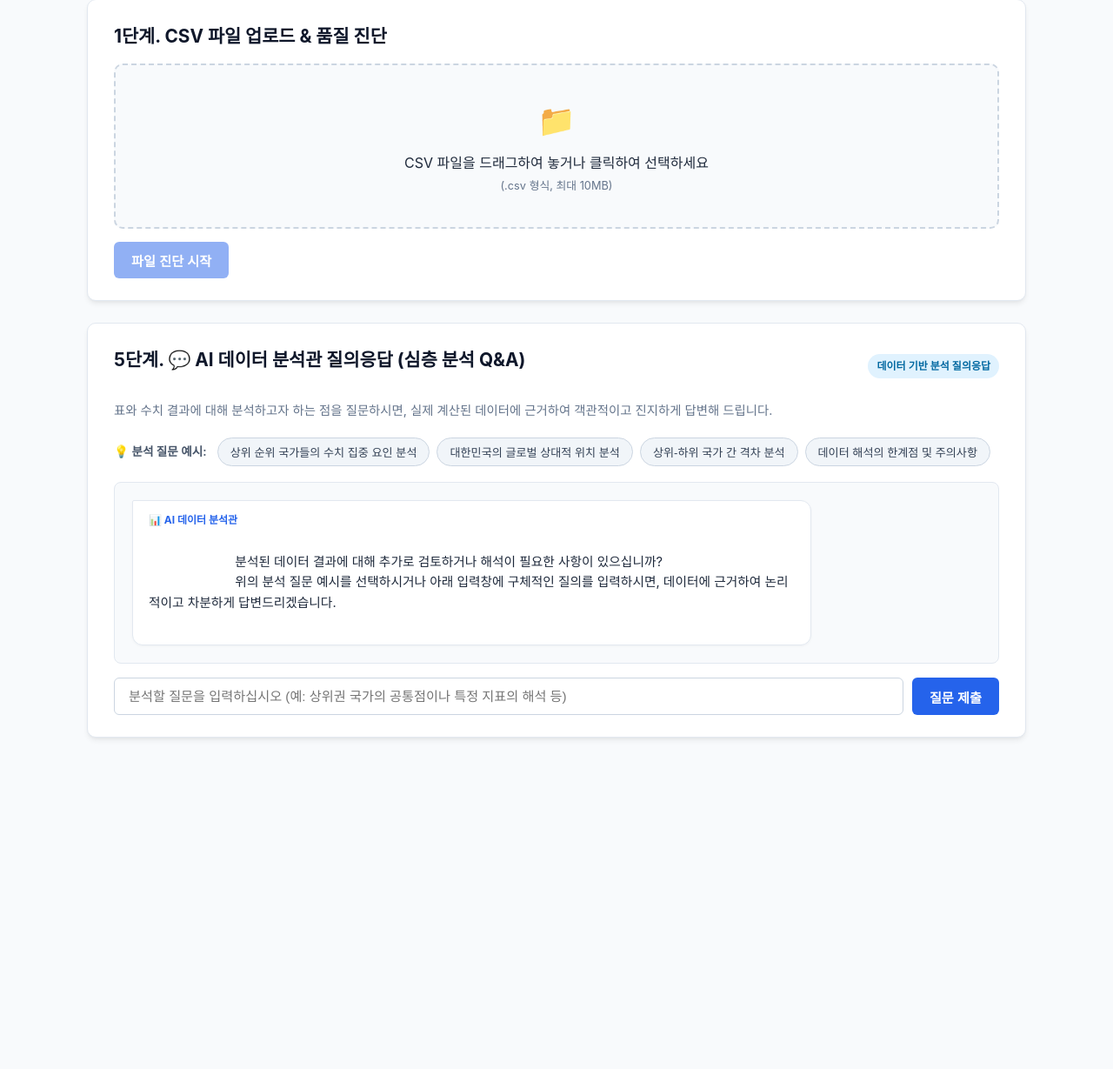
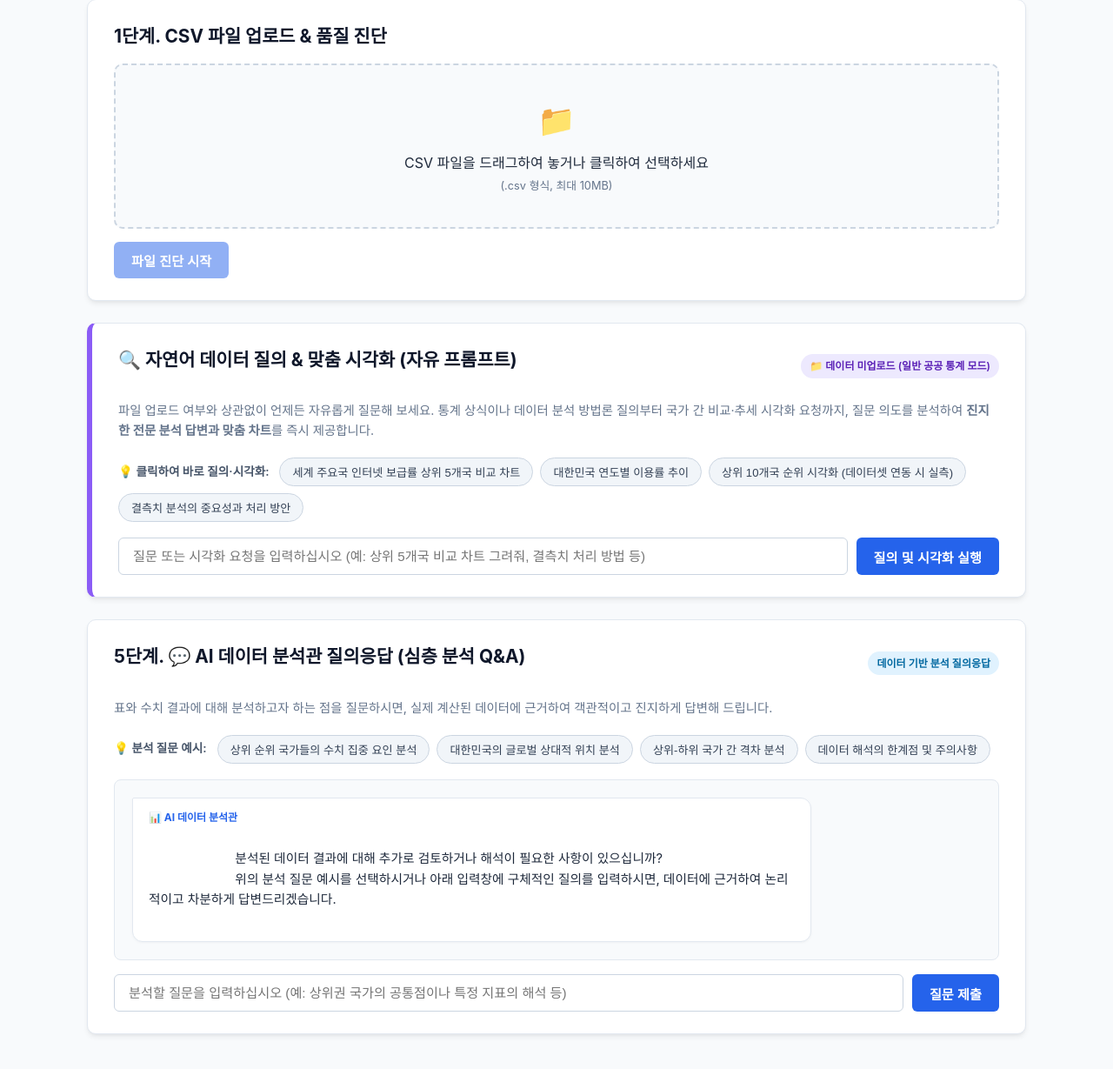
Before and after one commit to hawonjang94/data-insight-builder, a Flask app: page / in a window 1280 px wide. Shown: the part 238-1467 px from the top of the page at 87% size. Before the commit the page ends 1088 px from the top, so only its background shows below. Run offline with Flask 3, Linux system fonts and the light colour scheme.

Commit message:
feat: add free natural language query and auto-visualization with Pandas fallback

```diff
--- a/app.py
+++ b/app.py
@@ -601,6 +601,161 @@ def ask_question_about_data():
         return jsonify({"error": f"질문 답변 중 오류가 발생했습니다: {str(e)}"}), 500
 
 
+@app.route("/query_visualize", methods=["POST"])
+def query_visualize():
+    """
+    파일 업로드 전 또는 업로드 후 AI suggest 전에 자유롭게 질문하고 맞춤 시각화를 요청할 수 있는 엔드포인트입니다.
+    - 데이터셋 업로드 여부와 상관없이 자유 질의 지원
+    - 시각화 요구 시 Chart.js 호환 데이터 자동 생성
+    - 데이터셋이 있고 12개 Pandas 도구와 일치 시 Pandas 직접 실행 후 실측 차트 연동
+    """
+    print("\n[Backend] POST /query_visualize 요청 수신")
+    data = request.get_json() or {}
+    query = data.get("query", "").strip()
+
+    if not query:
+        return jsonify({"error": "질문 내용을 입력해 주십시오."}), 400
+
+    api_key = os.environ.get("GEMINI_API_KEY")
+    model_name = os.environ.get("GEMINI_MODEL", "gemini-3.5-flash-lite")
+    if not api_key:
+        return jsonify({"error": "GEMINI_API_KEY가 설정되지 않았습니다 (.env 확인 필요)."}), 500
+
+    import tools
+    df = CURRENT_DATASET.get("df")
+    diagnosis = CURRENT_DATASET.get("diagnosis", {})
+    has_dataset = df is not None
+
+    try:
+        from google import genai
+        from google.genai import types
+
+        client = genai.Client(api_key=api_key)
+
+        system_instruction = (
+            "당신은 공공 데이터와 거시 통계를 심층 분석하고 시각화 솔루션을 제공하는 전문 '수석 데이터 분석 연구원'입니다.\n"
+            "사용자의 질의에 대해 엄밀하고 논리적인 표준 격식체('~합니다', '~입니다')로 답변하고, "
+            "시각화가 필요한 경우 반드시 Chart.js 호환 JSON 구조를 생성하여 JSON 형식으로 응답하십시오.\n\n"
+            "[응답 원칙]\n"
+            "1. 어조: 진지하고 차분하며 신뢰감 있는 전문가 어조를 유지하십시오. 불필요한 감탄사나 가벼운 표현은 배제하십시오.\n"
+            "2. 데이터셋 유무에 따른 분기:\n"
+            "   - 데이터셋이 제공된 경우: 사용자의 질의가 12개 Pandas 도구(T1~T12: top_bottom_n, trend_line, change_rate, distribution, quality_report, year_coverage, group_summary, correlation_scatter, compare_one_vs_all 등)로 해결 가능하면 'intent': 'run_tool'로 지정하고 해당 tool_name과 params를 출력하십시오.\n"
+            "   - 데이터셋이 없거나 도구 카탈로그 외의 일반 통계 질문인 경우: 'intent': 'direct_answer'로 지정하고, 질문 주제(예: 국가별 인터넷 이용률, 경제 지표, 인구 비교 등)에 부합하는 공인 통계 기반 chart_data를 생성하십시오.\n"
+            "3. chart_data 규격 (시각화가 유의미한 경우 필수):\n"
+            "   - type: 'bar' 또는 'line'\n"
+            "   - title: 차트의 명확한 한글 제목\n"
+            "   - labels: x축 레이블 문자열 배열 (예: ['아랍에미리트', '바레인', '대한민국'] 등)\n"
+            "   - datasets: [ { 'label': '지표명(단위)', 'data': [100.0, 99.8, 98.2] } ]\n"
+            "4. 시각화가 불필요한 순수 개념 질문(예: '결측치란?')의 경우 chart_data는 null로 지정하십시오.\n"
+            "5. 답변(explanation): 팩트에 입각한 심층 해설과 데이터의 구조적 한계/주의사항을 체계적으로 서술하십시오."
+        )
+
+        context_payload = {
+            "has_dataset": has_dataset,
+            "filename": CURRENT_DATASET.get("filename") if has_dataset else None,
+            "recommended_year": diagnosis.get("recommended_year") if has_dataset else None,
+            "available_years": [col for col in df.columns if re.match(r"^(18|19|20)\d{2}$", col)] if has_dataset else None,
+            "available_tools": [t["name"] for t in tools.TOOL_CATALOG] if has_dataset else None
+        }
+
+        user_prompt = f"""
+[현재 환경 정보]
+{json.dumps(context_payload, ensure_ascii=False, indent=2)}
+
+[사용자 질의]
+"{query}"
+
+반환 JSON 스키마 규격:
+{{
+  "intent": "run_tool" | "direct_answer",
+  "tool_name": "top_bottom_n",
+  "params": {{ "base_period": "2024", "n": 10, "mode": "top" }},
+  "explanation": "질문에 대한 진지하고 체계적인 분석 해설 (한국어 격식체)",
+  "has_chart": true,
+  "chart_data": {{
+    "type": "bar",
+    "title": "차트 제목",
+    "labels": ["항목1", "항목2"],
+    "datasets": [
+      {{ "label": "지표명", "data": [10.5, 20.3] }}
+    ]
+  }}
+}}
+"""
+
+        resp = client.models.generate_content(
+            model=model_name,
+            contents=user_prompt,
+            config=types.GenerateContentConfig(
+                system_instruction=system_instruction,
+                response_mime_type="application/json",
+                temperature=0.2
+            )
+        )
+
+        res_json = json.loads(resp.text)
+        intent = res_json.get("intent", "direct_answer")
+        explanation = res_json.get("explanation", "")
+        chart_data = res_json.get("chart_data")
+        has_chart = res_json.get("has_chart", bool(chart_data))
+
+        tool_result = None
+        executed_tool_name = None
+
+        # 데이터셋이 있고 도구 실행 intent인 경우 Pandas 도구 직접 실행
+        if has_dataset and intent == "run_tool":
+            tool_name = res_json.get("tool_name")
+            params = res_json.get("params") or {}
+
+            tool_dispatch = {
+                "T1": tools.reshape_wide_to_long, "reshape_wide_to_long": tools.reshape_wide_to_long,
+                "T2": tools.quality_report, "quality_report": tools.quality_report,
+                "T3": tools.year_coverage, "year_coverage": tools.year_coverage,
+                "T4": tools.detect_aggregates, "detect_aggregates": tools.detect_aggregates,
+                "T5": tools.describe_numeric, "describe_numeric": tools.describe_numeric,
+                "T6": tools.trend_line, "trend_line": tools.trend_line,
+                "T7": tools.top_bottom_n, "top_bottom_n": tools.top_bottom_n,
+                "T8": tools.group_summary, "group_summary": tools.group_summary,
+                "T9": tools.change_rate, "change_rate": tools.change_rate,
+                "T10": tools.distribution, "distribution": tools.distribution,
+                "T11": tools.correlation_scatter, "correlation_scatter": tools.correlation_scatter,
+                "T12": tools.compare_one_vs_all, "compare_one_vs_all": tools.compare_one_vs_all
+            }
+            func = tool_dispatch.get(tool_name)
+            if func:
+                # base_period 안전 보정
+                if not params.get("base_period") and not params.get("period"):
+                    params["base_period"] = diagnosis.get("recommended_year", "2024")
+                try:
+                    df_copy = df.copy()
+                    calc_result = func(df_copy, **params)
+                    CURRENT_DATASET["last_run_result"] = calc_result
+                    tool_result = calc_result
+                    executed_tool_name = tool_name
+                    if calc_result.get("chart_data"):
+                        chart_data = calc_result.get("chart_data")
+                        has_chart = True
+                    print(f"[Backend] NLP 질의 기반 도구 자동 실행 성공: {tool_name}")
+                except Exception as run_err:
+                    print(f"[Backend Warning] 도구 자동 실행 중 오류: {run_err}, 직행 모드로 대체")
+
+        return jsonify({
+            "status": "success",
+            "has_dataset": has_dataset,
+            "filename": CURRENT_DATASET.get("filename") if has_dataset else None,
+            "intent": intent,
+            "executed_tool_name": executed_tool_name,
+            "explanation": explanation,
+            "has_chart": has_chart,
+            "chart_data": chart_data,
+            "tool_result": tool_result
+        }), 200
+
+    except Exception as e:
+        print(f"[Backend Exception] query_visualize 실패: {e}")
+        return jsonify({"error": f"질의 및 시각화 처리 중 오류가 발생했습니다: {str(e)}"}), 500
+
+
 if __name__ == "__main__":
     debug = os.environ.get("FLASK_DEBUG", "true").lower() == "true"
     app.run(host="127.0.0.1", port=5000, debug=debug)
--- a/static/app.js
+++ b/static/app.js
@@ -155,6 +155,13 @@ document.addEventListener("DOMContentLoaded", () => {
             metaEncoding.textContent = `${data.encoding} (헤더 스킵: ${data.skipped_rows}줄)`;
             metaShape.textContent = `${data.row_count.toLocaleString()}행 × ${data.column_count}열`;
             metaRecYear.textContent = data.recommended_year ? `${data.recommended_year}년` : "연도 열 없음";
+
+            // 자연어 질의 패널 상태 배지 갱신
+            const nlBadge = document.getElementById("nl-dataset-status-badge");
+            if (nlBadge) {
+                nlBadge.className = "badge badge-success";
+                nlBadge.textContent = `📊 원천 데이터셋 연동 모드: ${data.filename}`;
+            }
 
             // 경고 목록 렌더링
             if (data.warnings && data.warnings.length > 0) {
@@ -571,7 +578,7 @@ document.addEventListener("DOMContentLoaded", () => {
     });
 
     // ==========================================================
-    // 8. 5단계: AI 멘토 후속 질문 Q&A (/ask)
+    // 8. 5단계: AI 데이터 분석관 후속 질문 Q&A (/ask)
     // ==========================================================
     const qaInput = document.getElementById("qa-input");
     const btnQaSend = document.getElementById("btn-qa-send");
@@ -585,8 +592,8 @@ document.addEventListener("DOMContentLoaded", () => {
         }
     });
 
-    // 추천 질문 칩 클릭
-    document.querySelectorAll(".chip-btn").forEach(chip => {
+    // 5단계 추천 질문 칩 클릭
+    document.querySelectorAll("#qa-section .chip-btn").forEach(chip => {
         chip.addEventListener("click", () => {
             const q = chip.getAttribute("data-q");
             qaInput.value = q;
@@ -653,6 +660,179 @@ document.addEventListener("DOMContentLoaded", () => {
         chatMessages.scrollTop = chatMessages.scrollHeight;
     }
 
+    // ==========================================================
+    // 9. 자연어 데이터 질의 & 맞춤 시각화 (자유 프롬프트 /query_visualize)
+    // ==========================================================
+    const nlQueryInput = document.getElementById("nl-query-input");
+    const btnNlQuerySend = document.getElementById("btn-nl-query-send");
+    const nlOutputBox = document.getElementById("nl-output-box");
+    const nlOutputBadge = document.getElementById("nl-output-badge");
+    const nlOutputMeta = document.getElementById("nl-output-meta");
+    const nlAnswerContent = document.getElementById("nl-answer-content");
+    const nlChartWrapper = document.getElementById("nl-chart-wrapper");
+    const nlSyncBanner = document.getElementById("nl-sync-banner");
+    const btnNlGoReport = document.getElementById("btn-nl-go-report");
+
+    // 추천 질문 칩 클릭 바인딩
+    document.querySelectorAll(".nl-chip-btn").forEach(chip => {
+        chip.addEventListener("click", () => {
+            const q = chip.getAttribute("data-q");
+            nlQueryInput.value = q;
+            sendNlQuery();
+        });
+    });
+
+    btnNlQuerySend.addEventListener("click", sendNlQuery);
+    nlQueryInput.addEventListener("keydown", (e) => {
+        if (e.key === "Enter" && !e.shiftKey) {
+            e.preventDefault();
+            sendNlQuery();
+        }
+    });
+
+    async function sendNlQuery() {
+        const query = nlQueryInput.value.trim();
+        if (!query) return;
+
+        btnNlQuerySend.disabled = true;
+        btnNlQuerySend.textContent = "분석 및 시각화 생성 중...";
+        nlOutputBox.classList.remove("hidden");
+        nlAnswerContent.innerHTML = "<p><em>질문 의도를 심층 분석하고 데이터 및 시각화를 구성하고 있습니다. 잠시만 기다려 주십시오...</em></p>";
+        nlChartWrapper.classList.add("hidden");
+        nlSyncBanner.classList.add("hidden");
+
+        try {
+            console.log(`[NL_QUERY] 자연어 질의 전송: "${query}"`);
+            const res = await fetch("/query_visualize", {
+                method: "POST",
+                headers: { "Content-Type": "application/json" },
+                body: JSON.stringify({ query: query })
+            });
+
+            if (!res.ok) {
+                const errData = await res.json();
+                throw new Error(errData.error || "질의 분석 처리에 실패했습니다.");
+            }
+
+            const data = await res.json();
+            console.log(`[NL_QUERY] 응답 수신: intent=${data.intent}, has_chart=${data.has_chart}`);
+
+            // 1. 배지 및 메타데이터 갱신
+            if (data.executed_tool_name) {
+                nlOutputBadge.className = "badge badge-success";
+                nlOutputBadge.textContent = `Pandas 도구 실측 실행: ${data.executed_tool_name}`;
+                nlOutputMeta.textContent = `${data.filename || "데이터셋"} 연동`;
+                nlSyncBanner.classList.remove("hidden");
+
+                // Step 3 및 4 연동 데이터 업데이트
+                if (data.tool_result) {
+                    lastRunResult = data.tool_result;
+                }
+            } else if (data.has_dataset) {
+                nlOutputBadge.className = "badge badge-info";
+                nlOutputBadge.textContent = "원천 데이터셋 기반 분석";
+                nlOutputMeta.textContent = `${data.filename} 참조`;
+            } else {
+                nlOutputBadge.className = "badge badge-purple";
+                nlOutputBadge.textContent = "일반 공공 통계 분석";
+                nlOutputMeta.textContent = "Gemini 수석 분석관 모델";
+            }
+
+            // 2. 진지하고 분석적인 답변 렌더링
+            nlAnswerContent.innerHTML = formatMarkdown(data.explanation);
+
+            // 3. 맞춤 차트 시각화
+            if (data.has_chart && data.chart_data && data.chart_data.labels && data.chart_data.labels.length > 0) {
+                nlChartWrapper.classList.remove("hidden");
+                renderNlQueryChart(data.chart_data);
+            } else {
+                nlChartWrapper.classList.add("hidden");
+            }
+
+        } catch (err) {
+            console.error("[ERROR] NL 질의 처리 실패:", err);
+            nlAnswerContent.innerHTML = `<p style="color:var(--warning-text);"><strong>오류 발생:</strong> ${err.message}</p>`;
+        } finally {
+            btnNlQuerySend.disabled = false;
+            btnNlQuerySend.textContent = "질의 및 시각화 실행";
+        }
+    }
+
+    function renderNlQueryChart(chartData) {
+        if (window.nlQueryChart) {
+            window.nlQueryChart.destroy();
+            window.nlQueryChart = null;
+        }
+
+        const ctx = document.getElementById("nlQueryChart").getContext("2d");
+        const chartType = (chartData.type || "bar").toLowerCase();
+
+        // 색상 팔레트
+        const bgColors = [
+            "rgba(37, 99, 235, 0.75)",
+            "rgba(16, 185, 129, 0.75)",
+            "rgba(245, 158, 11, 0.75)",
+            "rgba(239, 68, 68, 0.75)",
+            "rgba(139, 92, 246, 0.75)",
+            "rgba(14, 165, 233, 0.75)",
+            "rgba(236, 72, 153, 0.75)",
+            "rgba(100, 116, 139, 0.75)",
+            "rgba(20, 184, 166, 0.75)",
+            "rgba(249, 115, 22, 0.75)"
+        ];
+        const borderColors = bgColors.map(c => c.replace("0.75", "1"));
+
+        const datasets = (chartData.datasets || []).map((ds, idx) => ({
+            label: ds.label || "값",
+            data: ds.data || [],
+            backgroundColor: chartType === "line" ? "rgba(37, 99, 235, 0.15)" : bgColors,
+            borderColor: chartType === "line" ? "rgba(37, 99, 235, 1)" : borderColors,
+            borderWidth: 1.5,
+            fill: chartType === "line",
+            tension: 0.25
+        }));
+
+        window.nlQueryChart = new Chart(ctx, {
+            type: chartType,
+            data: {
+                labels: chartData.labels || [],
+                datasets: datasets
+            },
+            options: {
+                responsive: true,
+                maintainAspectRatio: false,
+                plugins: {
+                    title: {
+                        display: !!chartData.title,
+                        text: chartData.title || "",
+                        font: { size: 15, weight: "bold" },
+                        padding: { top: 10, bottom: 15 }
+                    },
+                    legend: {
+                        display: datasets.length > 1 || chartType === "line"
+                    }
+                },
+                scales: chartType !== "pie" && chartType !== "doughnut" ? {
+                    y: {
+                        beginAtZero: true,
+                        grid: { color: "#f1f5f9" }
+                    },
+                    x: {
+                        grid: { color: "#f8fafc" }
+                    }
+                } : {}
+            }
+        });
+    }
+
+    if (btnNlGoReport) {
+        btnNlGoReport.addEventListener("click", () => {
+            explainSection.classList.remove("hidden");
+            explainSection.scrollIntoView({ behavior: "smooth" });
+            generateReport("B");
+        });
+    }
+
     function formatMarkdown(text) {
         if (!text) return "";
         let html = text
--- a/static/style.css
+++ b/static/style.css
@@ -643,5 +643,87 @@ tr:hover { background-color: #f1f5f9; }
     box-shadow: 0 0 0 2px rgba(37, 99, 235, 0.15);
 }
 
+/* 7. Natural Language Query & Auto-Visualization */
+.section-nl-query {
+    border-left: 6px solid #8b5cf6;
+}
+
+.nl-input-bar {
+    display: flex;
+    gap: 10px;
+    margin-top: 15px;
+}
+
+.nl-query-input {
+    flex-grow: 1;
+    padding: 12px 16px;
+    font-size: 0.95rem;
+    border: 1px solid #cbd5e1;
+    border-radius: 6px;
+    outline: none;
+    transition: border-color 0.15s, box-shadow 0.15s;
+}
+
+.nl-query-input:focus {
+    border-color: #8b5cf6;
+    box-shadow: 0 0 0 2px rgba(139, 92, 246, 0.2);
+}
+
+.nl-output-box {
+    margin-top: 20px;
+    padding: 22px;
+    background: #f8fafc;
+    border: 1px solid #e2e8f0;
+    border-radius: 8px;
+    animation: fadeIn 0.25s ease-in-out;
+}
+
+.nl-output-header {
+    display: flex;
+    justify-content: space-between;
+    align-items: center;
+    margin-bottom: 15px;
+    padding-bottom: 10px;
+    border-bottom: 1px solid #e2e8f0;
+}
+
+.nl-answer-content {
+    font-size: 0.95rem;
+    line-height: 1.75;
+    color: #1e293b;
+}
+
+.nl-answer-content p {
+    margin-bottom: 10px;
+}
+
+.nl-answer-content ul {
+    margin-left: 20px;
+    margin-bottom: 12px;
+}
+
+.nl-chart-container {
+    margin-top: 22px;
+    background: #ffffff;
+    padding: 16px;
+    border-radius: 8px;
+    border: 1px solid #e2e8f0;
+    min-height: 340px;
+}
+
+.nl-sync-banner {
+    display: flex;
+    justify-content: space-between;
+    align-items: center;
+    background: #eff6ff;
+    border: 1px solid #bfdbfe;
+    padding: 12px 18px;
+    border-radius: 6px;
+    margin-top: 18px;
+    font-size: 0.9rem;
+    color: #1e40af;
+    gap: 15px;
+}
+
 /* Utility */
 .hidden { display: none !important; }
--- a/templates/index.html
+++ b/templates/index.html
@@ -73,6 +73,55 @@
                             <tbody id="preview-tbody"></tbody>
                         </table>
                     </div>
+                </div>
+            </div>
+        </section>
+
+        <!-- 2. 자연어 데이터 질의 & 맞춤 시각화 (자유 프롬프트) -->
+        <section class="card section-nl-query" id="nl-query-section">
+            <div class="section-title-row">
+                <h2>🔍 자연어 데이터 질의 & 맞춤 시각화 (자유 프롬프트)</h2>
+                <span id="nl-dataset-status-badge" class="badge badge-purple">📁 데이터 미업로드 (일반 공공 통계 모드)</span>
+            </div>
+            <p class="section-desc">
+                파일 업로드 여부와 상관없이 언제든 자유롭게 질문해 보세요.
+                통계 상식이나 데이터 분석 방법론 질의부터 국가 간 비교·추세 시각화 요청까지, 질문 의도를 분석하여 <strong>진지한 전문 분석 답변과 맞춤 차트</strong>를 즉시 제공합니다.
+            </p>
+
+            <!-- 추천 질문 및 시각화 프롬프트 칩들 -->
+            <div class="sample-questions">
+                <span class="sample-title">💡 클릭하여 바로 질의·시각화:</span>
+                <button class="chip-btn nl-chip-btn" data-q="세계 주요국 인터넷 보급률 상위 5개국 비교 차트 보여줘">세계 주요국 인터넷 보급률 상위 5개국 비교 차트</button>
+                <button class="chip-btn nl-chip-btn" data-q="대한민국의 연도별 인터넷 이용률 추이 선 그래프 그려줘">대한민국 연도별 이용률 추이</button>
+                <button class="chip-btn nl-chip-btn" data-q="상위 10개국 순위 막대그래프로 시각화해줘">상위 10개국 순위 시각화 (데이터셋 연동 시 실측)</button>
+                <button class="chip-btn nl-chip-btn" data-q="데이터 분석에서 결측치(Missing Value)의 발생 원인과 해결 방안은?">결측치 분석의 중요성과 처리 방안</button>
+            </div>
+
+            <!-- 자연어 입력창 바 -->
+            <div class="nl-input-bar">
+                <input type="text" id="nl-query-input" class="nl-query-input" placeholder="질문 또는 시각화 요청을 입력하십시오 (예: 상위 5개국 비교 차트 그려줘, 결측치 처리 방법 등)">
+                <button id="btn-nl-query-send" class="btn btn-primary">질의 및 시각화 실행</button>
+            </div>
+
+            <!-- 질의 결과 출력 영역 (기본 숨김, 실행 시 표시) -->
+            <div id="nl-output-box" class="nl-output-box hidden">
+                <div class="nl-output-header">
+                    <span id="nl-output-badge" class="badge badge-info">분석 완료</span>
+                    <span id="nl-output-meta" class="model-tag">Gemini & Pandas Engine</span>
+                </div>
+
+                <!-- AI 분석 답변 영역 -->
+                <div id="nl-answer-content" class="nl-answer-content markdown-body"></div>
+
+                <!-- 시각화 차트 영역 -->
+                <div id="nl-chart-wrapper" class="chart-container nl-chart-container hidden">
+                    <canvas id="nlQueryChart"></canvas>
+                </div>
+
+                <!-- 업로드된 데이터셋 도구 실행 시 3/4단계 리포트 연계 안내 바 -->
+                <div id="nl-sync-banner" class="nl-sync-banner hidden">
+                    <span>💡 업로드된 데이터셋의 Pandas 계산이 완료되었습니다. 3단계 상세 테이블과 4단계 정식 7헤더 보고서로 이어보실 수 있습니다.</span>
+                    <button id="btn-nl-go-report" class="btn btn-sm btn-secondary">▶ 4단계 정식 보고서 생성하기</button>
                 </div>
             </div>
         </section>
```
